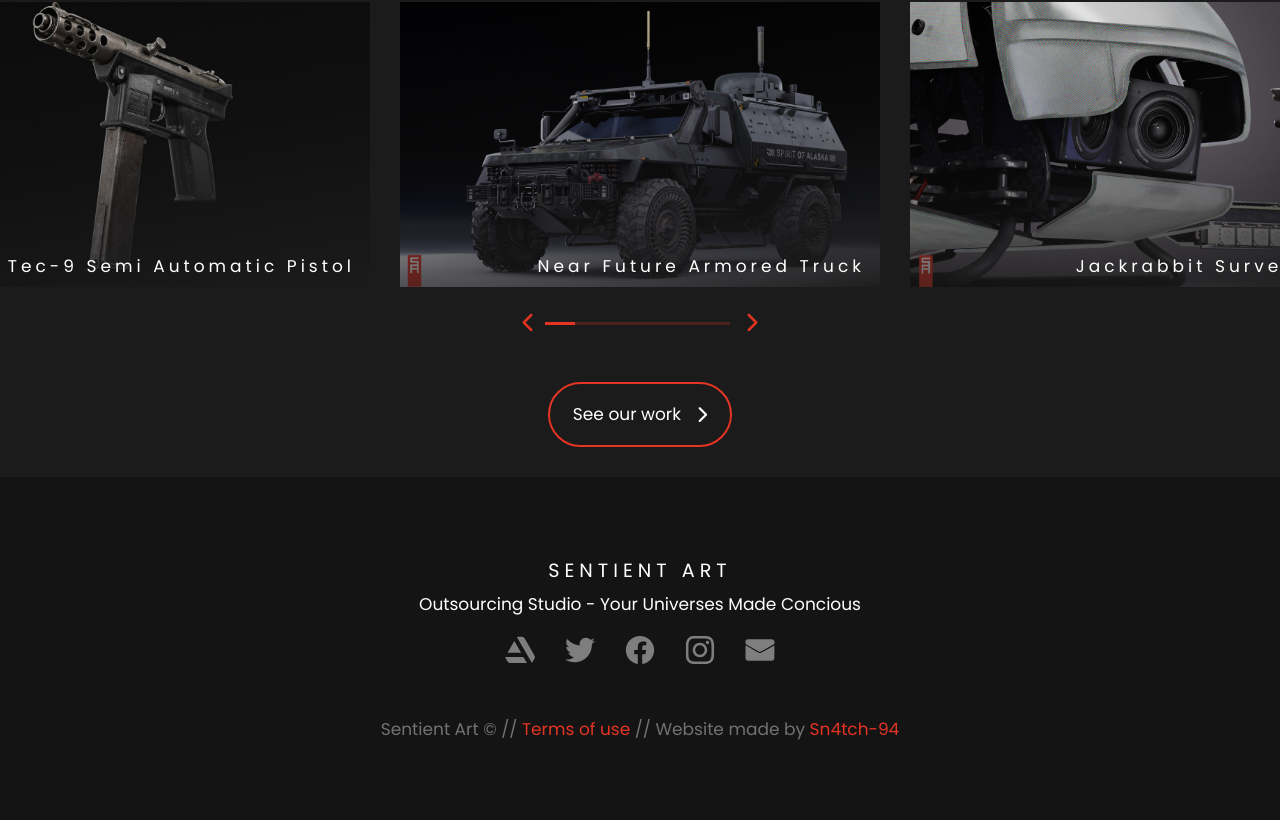
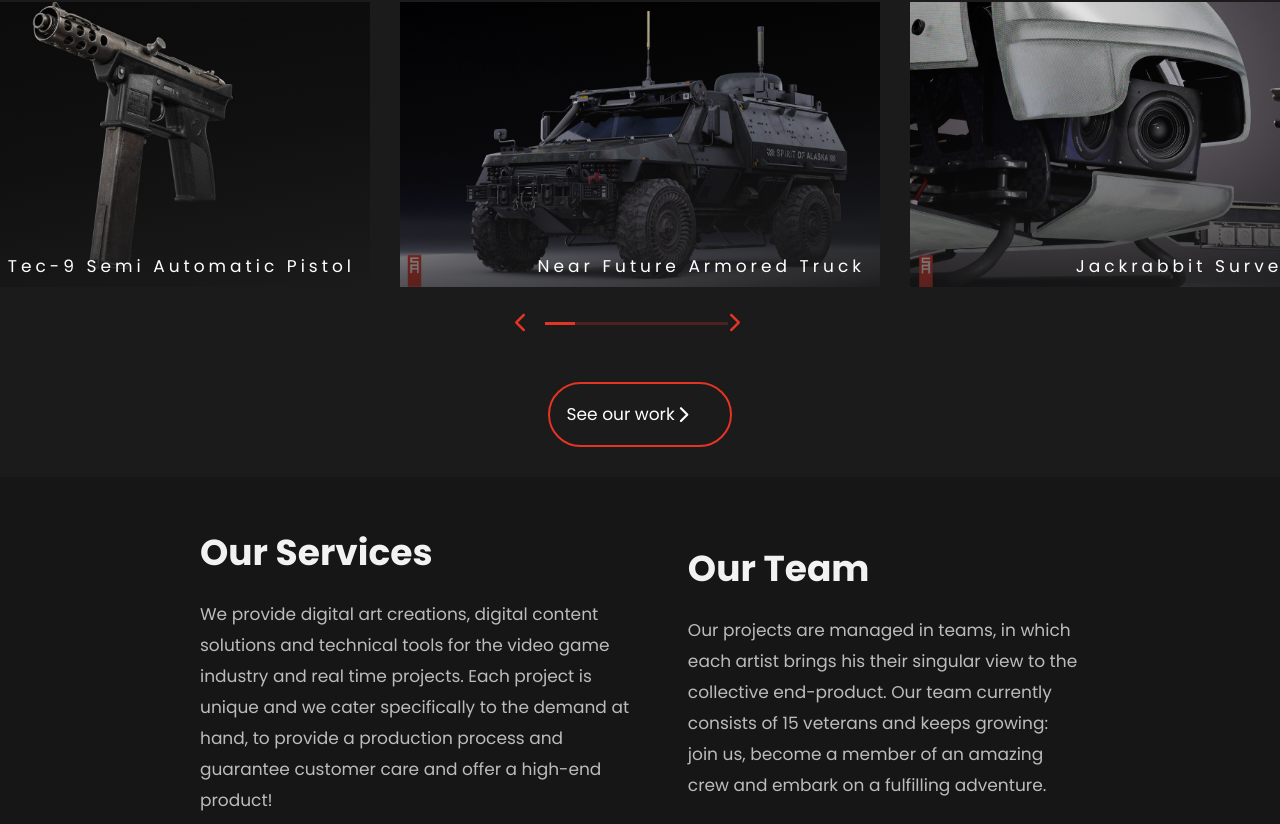
Before and after one commit to Sn4tch-94/sentient-art, a React (Create React App) app: page / in a window 1280 px wide. Shown: the part 1973-2797 px from the top of the page. Built offline with nearby package versions, Linux system fonts and the light colour scheme.

Commit message:
Add ProductionSection

```diff
--- /dev/null
+++ b/src/components/ProductionSection.css
@@ -0,0 +1,84 @@
+.production-container {
+	display: flex;
+	align-items: center;
+	justify-content: center;
+	flex-direction: row;
+
+	height: 450px;
+	padding-left: 200px;
+	padding-right: 200px;
+
+	background-color: #161616;
+}
+
+.services {
+	display: flex;
+	flex-direction: column;
+	margin-right: 25px;
+}
+
+.services-title {
+	font-size: 36px;
+	line-height: 43px;
+	font-weight: 700;
+	font-family: "Poppins";
+	color: #f2f2f2;
+}
+
+.services-body {
+	font-size: 17px;
+	line-height: 31px;
+	font-weight: 400;
+	font-family: "Poppins";
+	color: #bcbcbc;
+
+	margin-top: 25px;
+}
+
+.services-about {
+	font-size: 18px;
+	line-height: 32px;
+	font-weight: 700;
+	font-family: "Poppins";
+	color: #f2f2f2;
+
+	margin-top: 25px;
+}
+
+.fas {
+	margin-right: 25px;
+}
+
+.team {
+	display: flex;
+	flex-direction: column;
+	margin-left: 25px;
+}
+
+.team-title {
+	font-size: 36px;
+	line-height: 43px;
+	font-weight: 700;
+	font-family: "Poppins";
+	color: #f2f2f2;
+}
+
+.team-body {
+	font-size: 17px;
+	line-height: 31px;
+	font-weight: 400;
+	font-family: "Poppins";
+	color: #bcbcbc;
+
+	margin-top: 25px;
+}
+
+.team-about {
+	font-size: 18px;
+	line-height: 32px;
+	font-weight: 700;
+	font-family: "Poppins";
+	color: #f2f2f2;
+
+	margin-top: 25px;
+}
--- /dev/null
+++ b/src/components/ProductionSection.js
@@ -0,0 +1,37 @@
+import "./ProductionSection.css"
+
+function ProductionSection() {
+	return (
+		<div className="production-container">
+			<div className="services">
+				<div className="services-title">Our Services</div>
+				<div className="services-body">
+					We provide digital art creations, digital content solutions and
+					technical tools for the video game industry and real time projects.
+					Each project is unique and we cater specifically to the demand at hand,
+					to provide a production process and guarantee customer care and offer
+					a high-end product!
+				</div>
+				<div className="services-about">
+					<i class="fas fa-plus"></i>
+					About our production
+				</div>
+			</div>
+			<div className="team">
+				<div className="team-title">Our Team</div>
+				<div className="team-body">
+					Our projects are managed in teams, in which each artist brings his their
+					singular view to the collective end-product. Our team currently consists
+					of 15 veterans and keeps growing: join us, become a member of an amazing
+					crew and embark on a fulfilling adventure.
+				</div>
+				<div className="team-about">
+					<i class="fas fa-plus"></i>
+					About our team
+				</div>
+			</div>
+		</div>
+	)
+}
+
+export default ProductionSection
--- a/src/pages/Home.js
+++ b/src/pages/Home.js
@@ -2,6 +2,7 @@ import "./Home.css"
 import HeroSection from "../components/HeroSection"
 import AboutSection from "../components/AboutSection"
 import WorkSection from "../components/WorkSection"
+import ProductionSection from "../components/ProductionSection"
 
 export default function Home() {
 	return (
@@ -9,6 +10,7 @@ export default function Home() {
 			<HeroSection/>
 			<AboutSection/>
 			<WorkSection/>
+			<ProductionSection/>
 		</div>
 	)
 }
```
